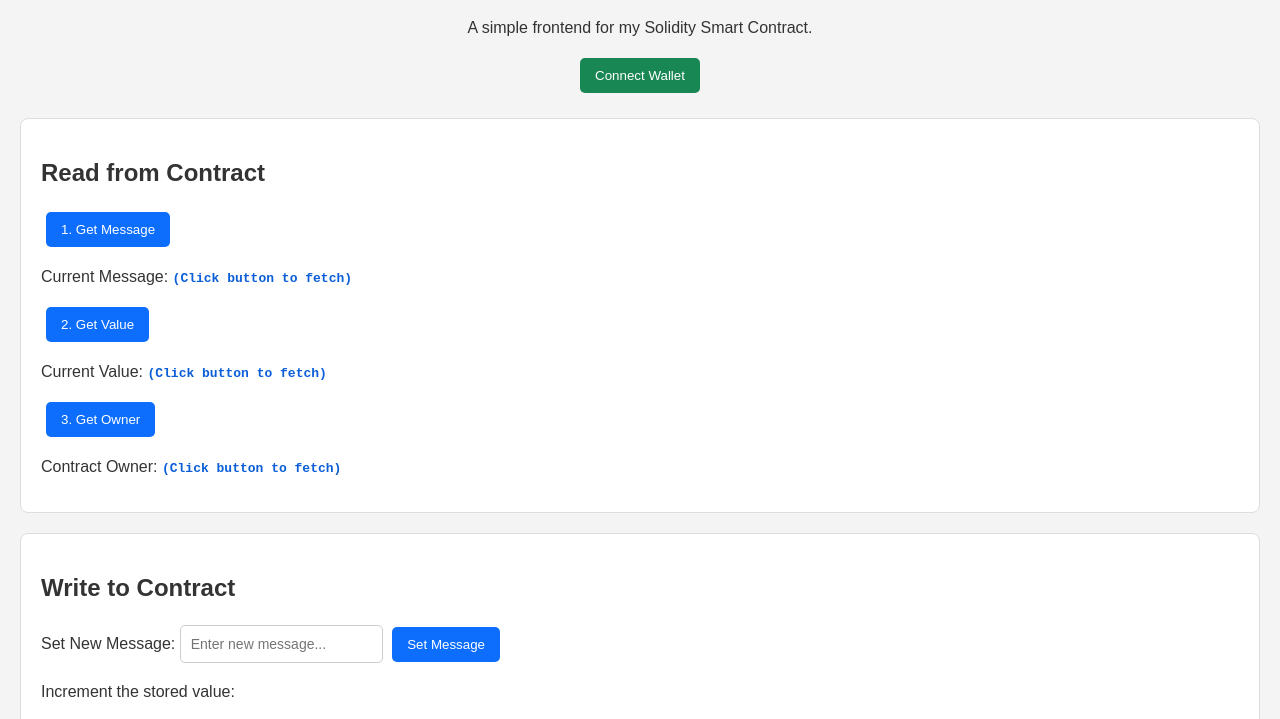
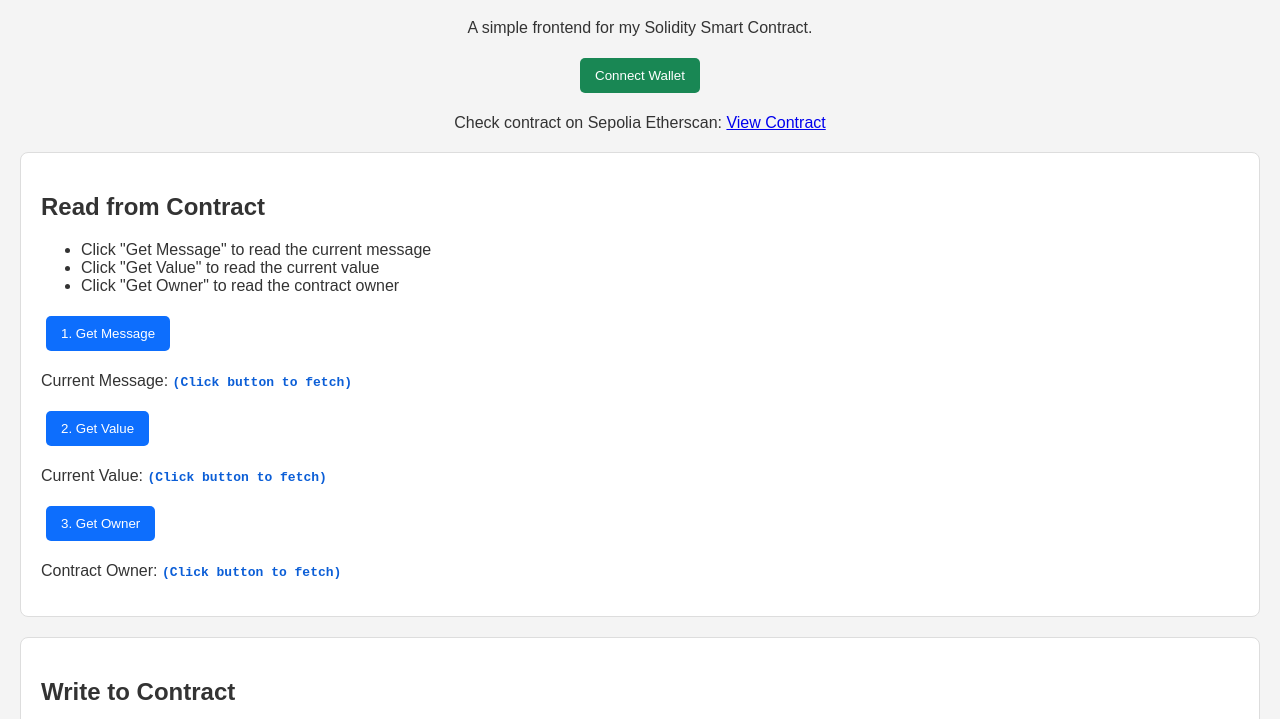
Before and after one commit to Talha112345/Mini-DAPP, a plain HTML site: page index.html in a window 1280 px wide. Shown: the part 61-780 px from the top of the page. Drawn offline with Linux system fonts and the light colour scheme.

Commit message:
Update index.html

```diff
--- a/index.html
+++ b/index.html
@@ -15,12 +15,24 @@
     <h1>My dApp Assignment</h1>
     <p>A simple frontend for my Solidity Smart Contract.</p>
     <button id="connectButton">Connect Wallet</button>
+    <!-- Added a link -->
+    <p>Check contract on Sepolia Etherscan:
+      <a href="https://sepolia.etherscan.io/address/0xdd7d218977c0dd391B3B4076A0C6221Cca76C1cF" target="_blank">View Contract</a>
+    </p>
   </header>
 
   <main>
     <!-- Section for Reading Data -->
     <section class="card">
       <h2>Read from Contract</h2>
+
+      <!-- Added a list of reading options -->
+      <ul>
+        <li>Click "Get Message" to read the current message</li>
+        <li>Click "Get Value" to read the current value</li>
+        <li>Click "Get Owner" to read the contract owner</li>
+      </ul>
+
       <button id="readButton">1. Get Message</button>
       <p>Current Message: <strong id="messageDisplay" class="placeholder">(Click button to fetch)</strong></p>
 
@@ -46,6 +58,9 @@
         <button id="incrementButton">Increment Value</button>
       </div>
 
+      <!-- Added an image -->
+      <img src="screenshots/transaction.png" alt="Transaction Demo" width="200">
+
       <p>Transaction Status: <strong id="txStatus">Idle</strong></p>
     </section>
   </main>
@@ -53,7 +68,7 @@
   <script>
     // ✅ Contract Info
     const contractAddress = "0xdd7d218977c0dd391B3B4076A0C6221Cca76C1cF";
-    const contractABI = [/* same ABI as your original code */];
+    const contractABI = [/* Paste your full ABI here */];
 
     // ✅ Global Variables
     let provider;
```
